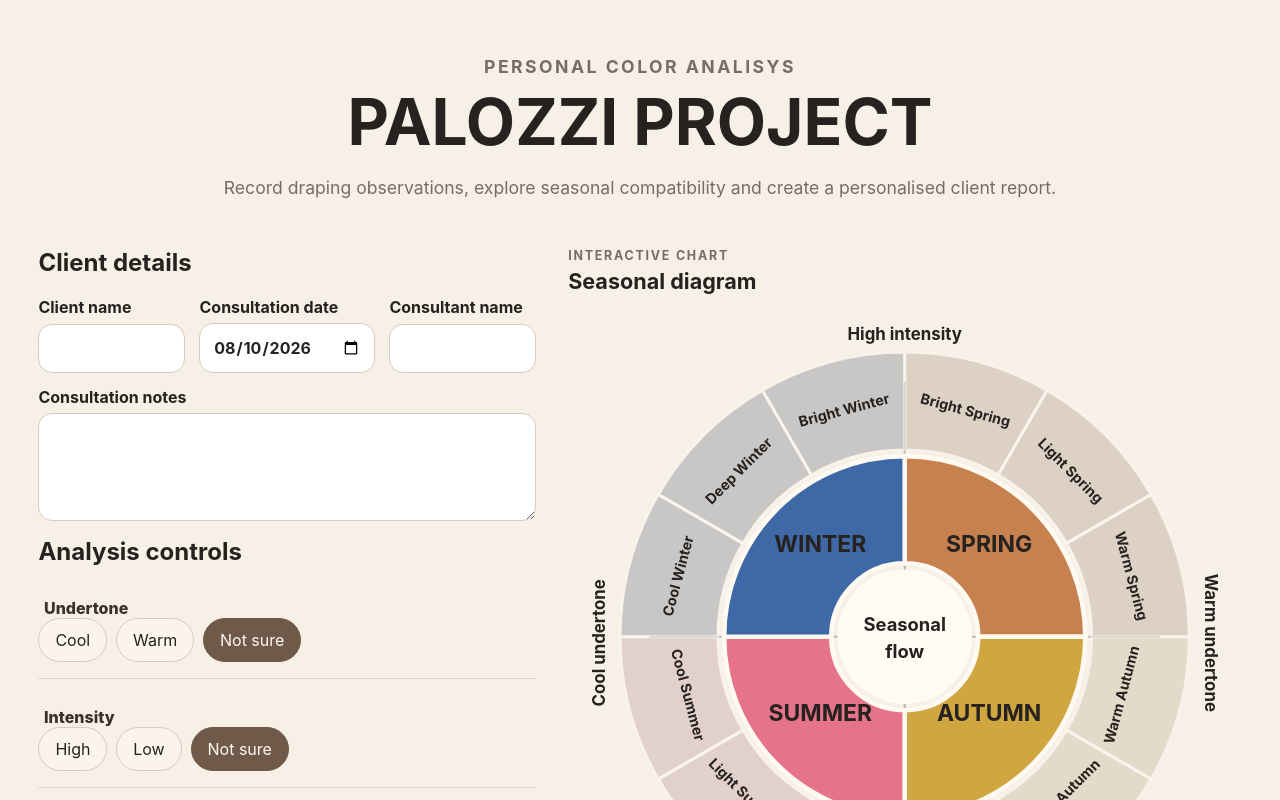
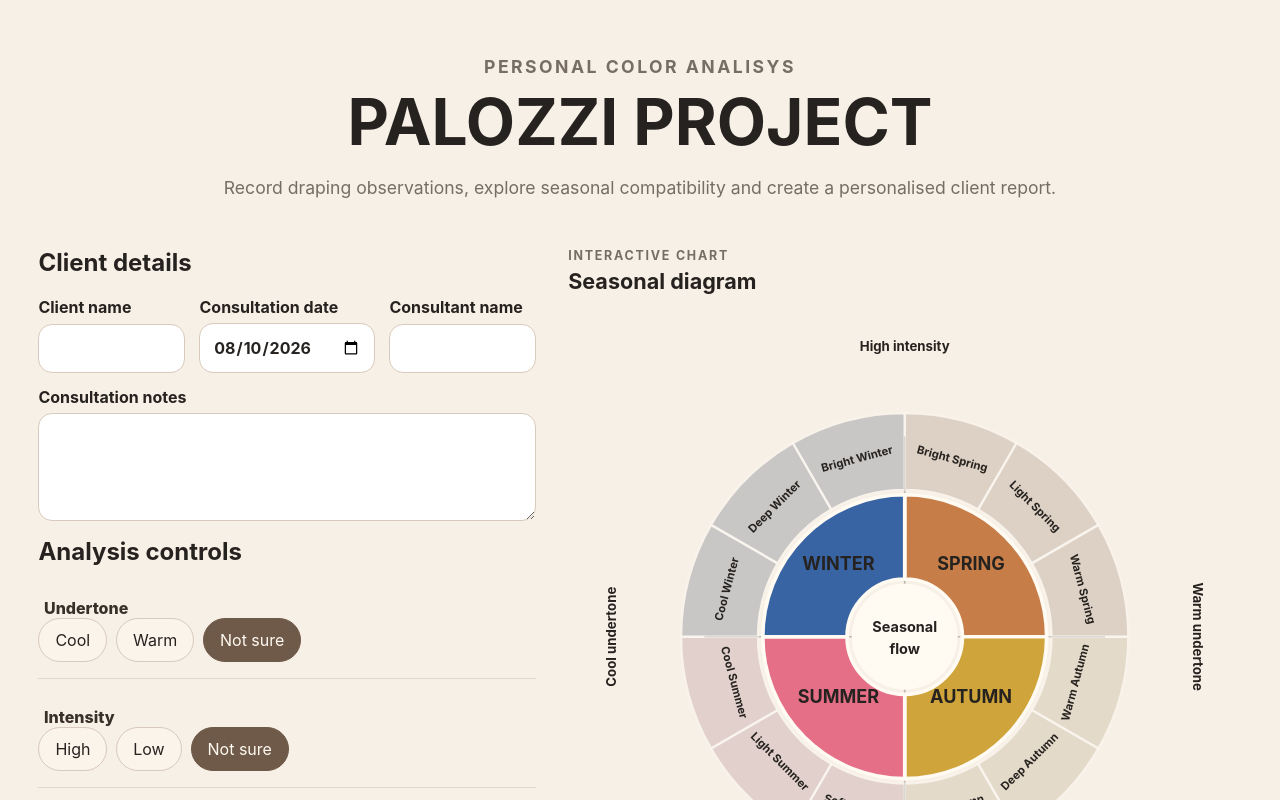
Before and after one commit to sivigram/PALOZZI, a React (Vite) app: page / in a window 1280 px wide. Shown: the top 800 px of the page. Built offline with nearby package versions, Linux system fonts and the light colour scheme.

Commit message:
Refine seasonal diagram emphasis and spacing

```diff
--- a/src/components/SeasonalDiagram.tsx
+++ b/src/components/SeasonalDiagram.tsx
@@ -61,11 +61,11 @@ export function SeasonalDiagram({ state, onSelect, compact = false }: Props) {
 
   return (
     <figure className={compact ? 'diagram compact' : 'diagram'}>
-      <svg viewBox="0 0 440 440" role="img" aria-label="Interactive circular seasonal colour analysis diagram">
-        <text className="axis-label" x="220" y="26" textAnchor="middle">High intensity</text>
-        <text className="axis-label" x="220" y="418" textAnchor="middle">Low intensity</text>
-        <text className="axis-label" x="24" y="224" textAnchor="middle" transform="rotate(-90 24 224)">Cool undertone</text>
-        <text className="axis-label" x="416" y="224" textAnchor="middle" transform="rotate(90 416 224)">Warm undertone</text>
+      <svg viewBox="-60 -60 560 560" role="img" aria-label="Interactive circular seasonal colour analysis diagram">
+        <text className="axis-label" x="220" y="-18" textAnchor="middle">High intensity</text>
+        <text className="axis-label" x="220" y="464" textAnchor="middle">Low intensity</text>
+        <text className="axis-label" x="-20" y="220" textAnchor="middle" transform="rotate(-90 -20 220)">Cool undertone</text>
+        <text className="axis-label" x="460" y="220" textAnchor="middle" transform="rotate(90 460 220)">Warm undertone</text>
         <line className="diagram-axis" x1="220" y1="54" x2="220" y2="386" />
         <line className="diagram-axis" x1="54" y1="220" x2="386" y2="220" />
         {quadrantAngles.map(([season, start, end, name]) => {
--- a/src/styles/global.css
+++ b/src/styles/global.css
@@ -248,9 +248,15 @@ textarea {
   outline: none;
 }
 
-.compatible path {
-  opacity: 0.96;
+.quadrant.compatible path,
+.quadrant.selected path {
+  opacity: 1;
   stroke-width: 3;
+}
+
+.segment.compatible path {
+  opacity: 0.88;
+  stroke-width: 2.5;
 }
 
 .incompatible path {
@@ -268,14 +274,14 @@ textarea {
   stroke-width: 3;
 }
 
-.selected path {
-  opacity: 1;
+.segment.selected path {
+  opacity: 0.82;
   stroke: #332a24;
-  stroke-width: 4;
+  stroke-width: 2.75;
   filter: none;
 }
 
-.selected text { font-size: 10px; }
+.segment.selected text { font-size: 9.6px; }
 
 .facts {
   display: grid;
```
